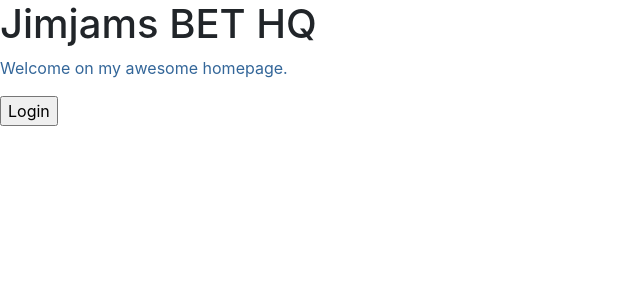
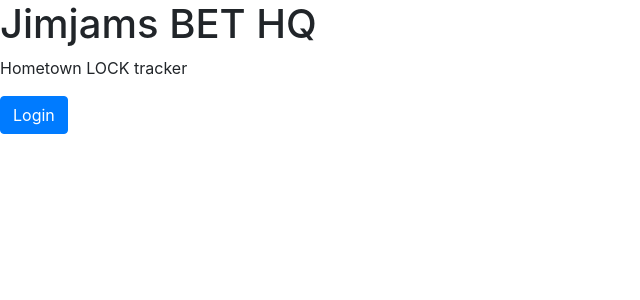
Before and after one commit to ZachManno/bet-jimjams, a Flask app: page / in a window 1280 px wide. Shown: the top 300 px of the page, without its empty margins (0-640 px from the left). Run offline with Flask 2, Linux system fonts and the light colour scheme; parts of the project's set-up code (start-up, migrations or seed data) failed here and were passed over; some libraries are stand-ins or nearby versions.

Commit message:
bootstrap working with login

```diff
--- a/templates/index.html
+++ b/templates/index.html
@@ -1,18 +1,14 @@
 {% extends "base.html" %}
 
-{% block title %}Index{% endblock %}
 {% block head %}
   {{ super() }}
-  <style type="text/css">
-    .important { color: #336699; }
-  </style>
 {% endblock %}
 {% block content %}
   <h1>Jimjams BET HQ</h1>
   <p class="important">
-    Welcome on my awesome homepage.
+    Hometown LOCK tracker
   </p>
 
-<a href="/login"><input type="button" value="Login"></a>
+<a class="btn btn-primary" href="/login" value="Login">Login</a>
 
 {% endblock %}
```
